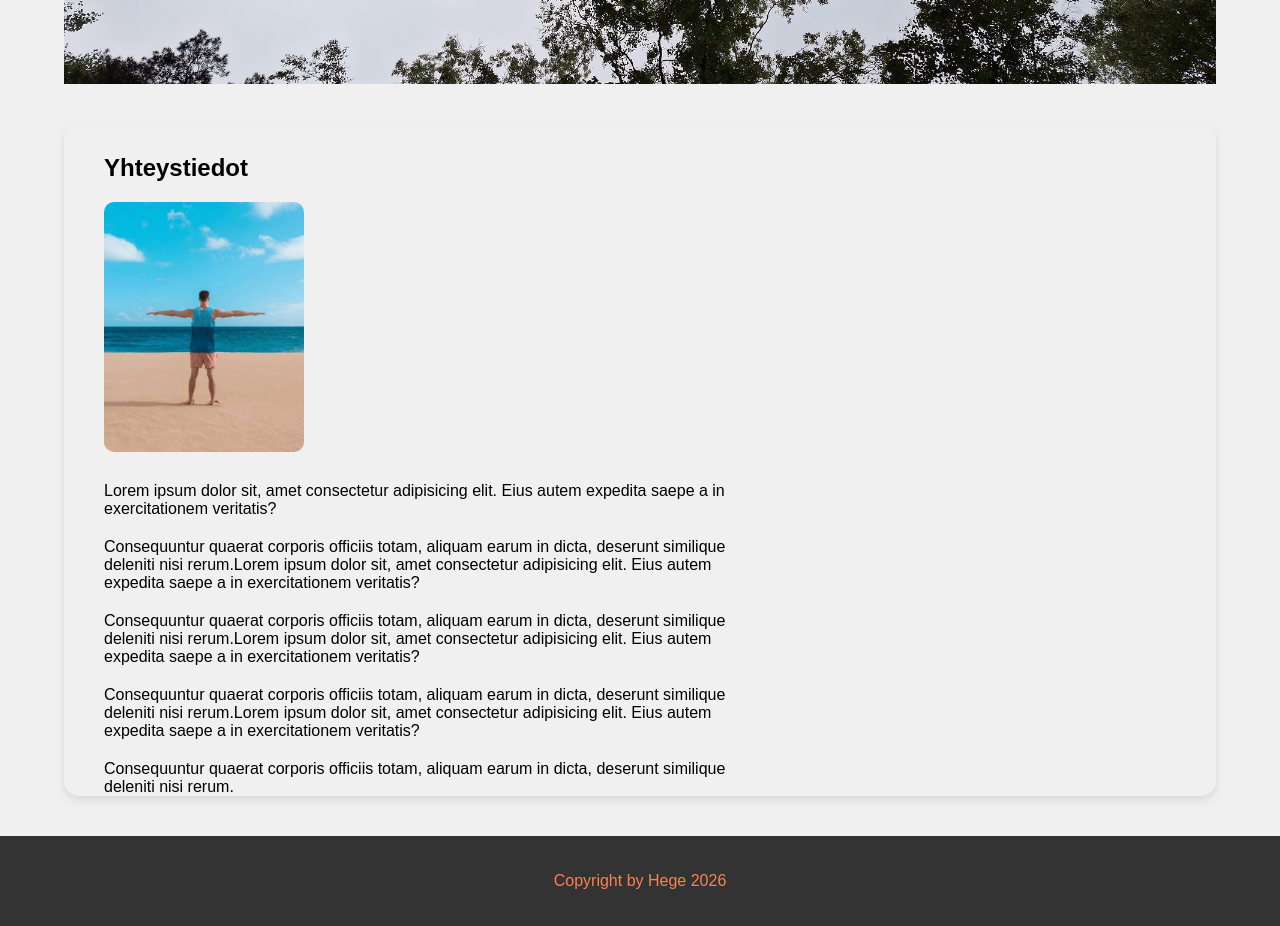
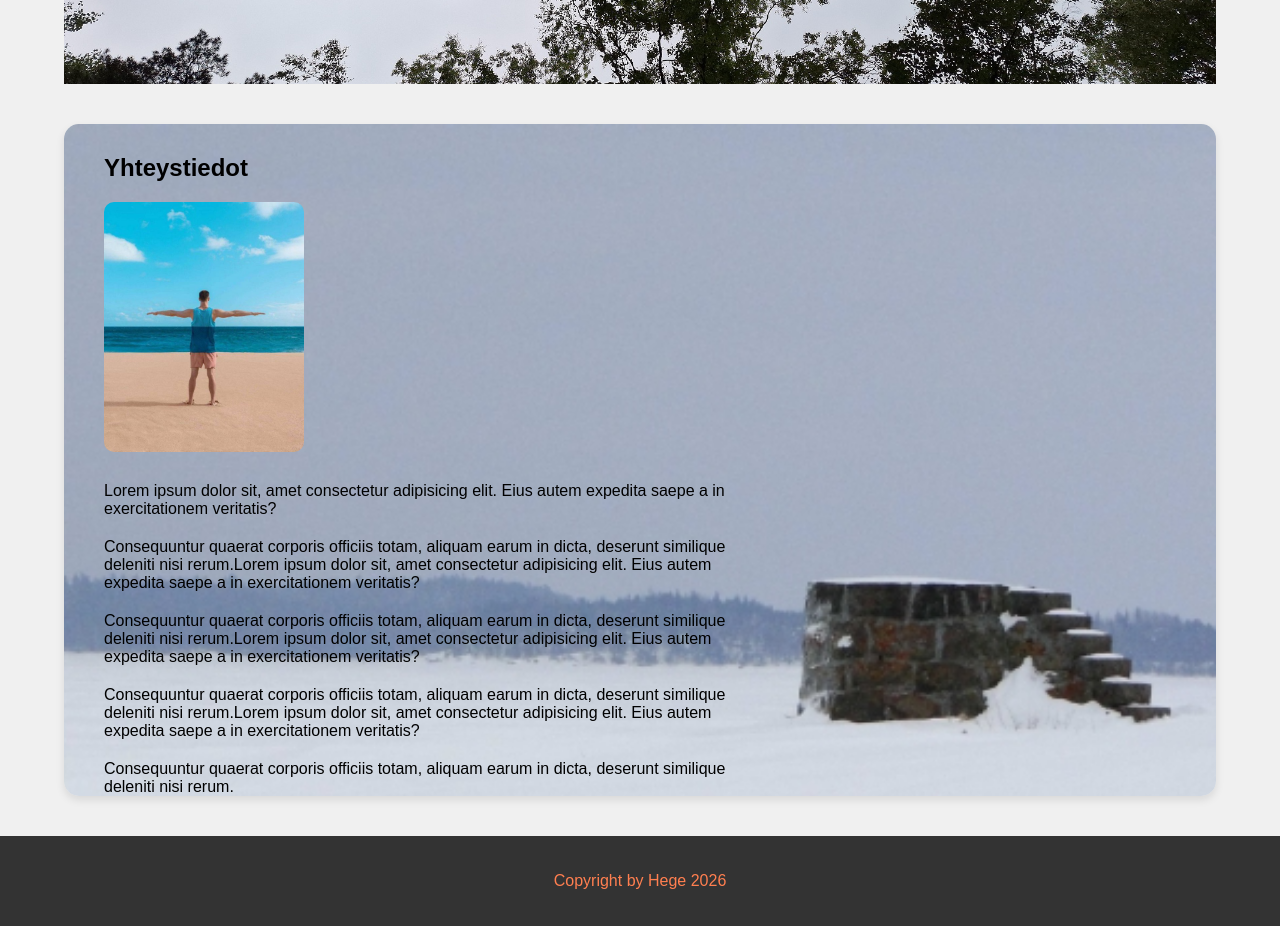
Before and after one commit to Hege3000/frontend-vite, a website built with Vite: page index.html in a window 1280 px wide. Shown: the part 360-1286 px from the top of the page. Built offline with nearby package versions, Linux system fonts and the light colour scheme; files whose address does not match are found by name.

Commit message:
Update background image path for contact information section

```diff
--- a/src/css/style.css
+++ b/src/css/style.css
@@ -113,7 +113,7 @@ nav li a:active {
     text-align: left; /* kumotaan keskitys laatikon sisällä */
 	margin-top: 40px;
     /* background-color: honeydew;  vanha taustaväri */
-    background-image: url('../public/img/Yhteystiedot.jpg');
+    background-image: url('/img/yhteystiedot.jpg');
     background-size: cover; /* täyttää koko laatikon, skaalaus */
     background-position: right;
     background-repeat: no-repeat; /* estää kuvan toistumisen */
```
